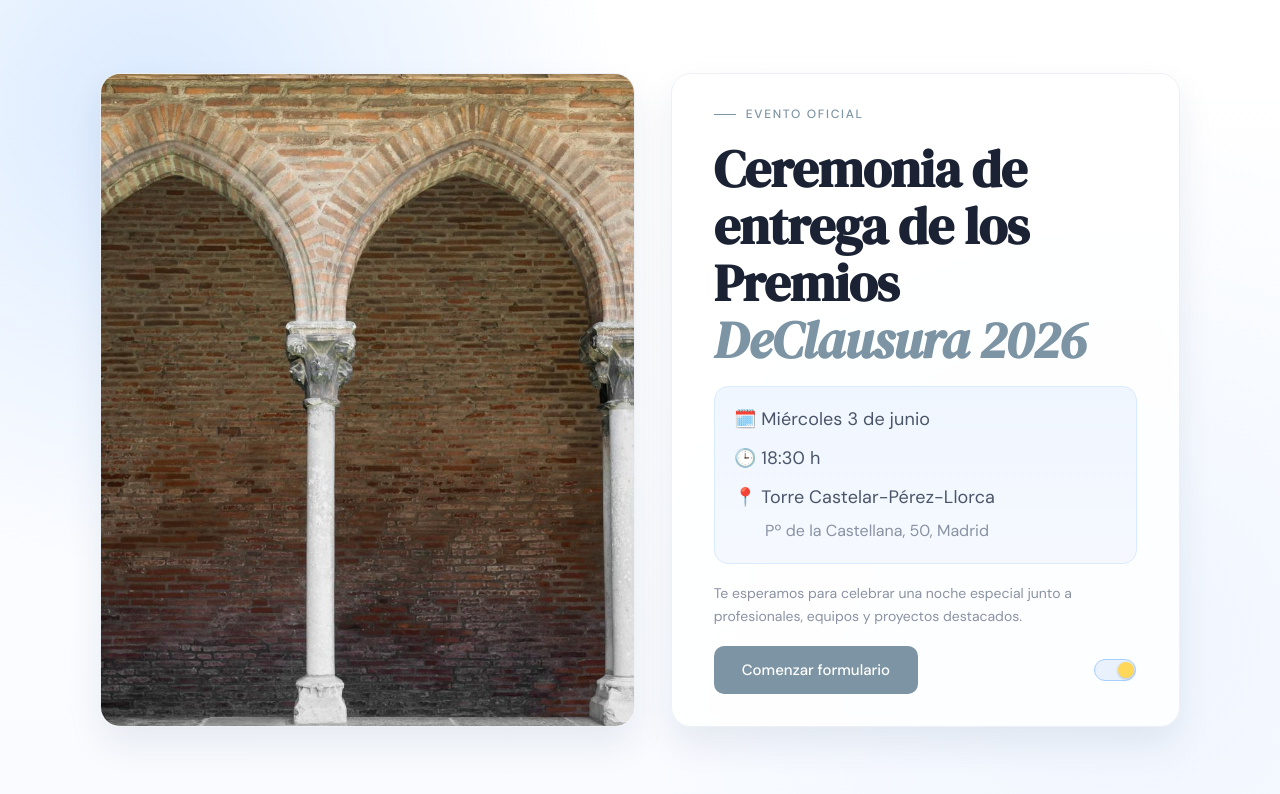
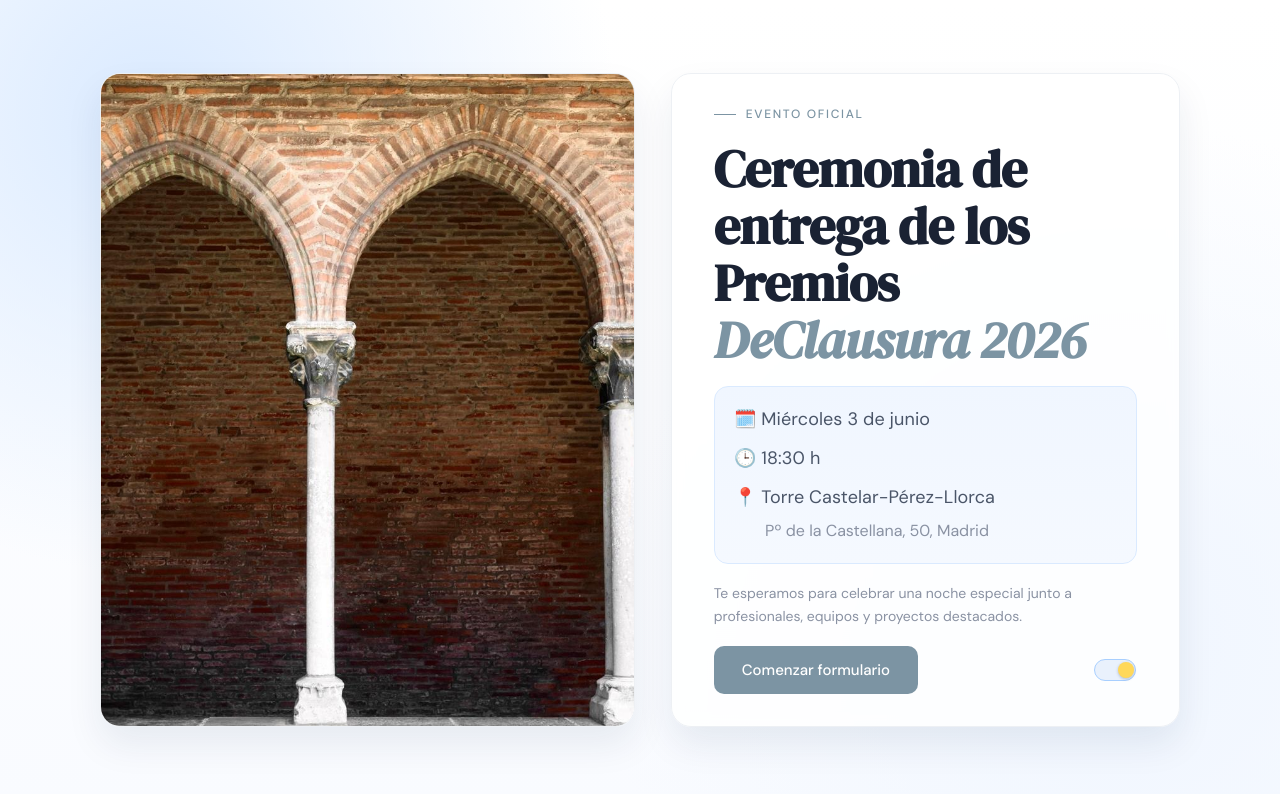
Before and after one commit to PabloNSI/premios-declausura-formulario, a website: page index.html in a window 1280 px wide. Drawn offline with Linux system fonts and the light colour scheme.

Commit message:
Usar 2.jpeg en todas las referencias de imágenes

```diff
--- a/index.html
+++ b/index.html
@@ -904,7 +904,7 @@
   <main class="welcome-page" id="welcome-screen">
     <section class="welcome-shell" aria-label="Bienvenida Premios DeClausura 2026">
       <figure class="welcome-media">
-        <img src="WhatsApp Image 2026-03-31 at 12.38.45.jpeg" alt="Imagen oficial de los Premios DeClausura 2026" />
+        <img src="2.jpeg" alt="Imagen oficial de los Premios DeClausura 2026" />
       </figure>
 
       <article class="welcome-content">
```
Also changed, not shown: public/index.html (+1 -1 lines).
